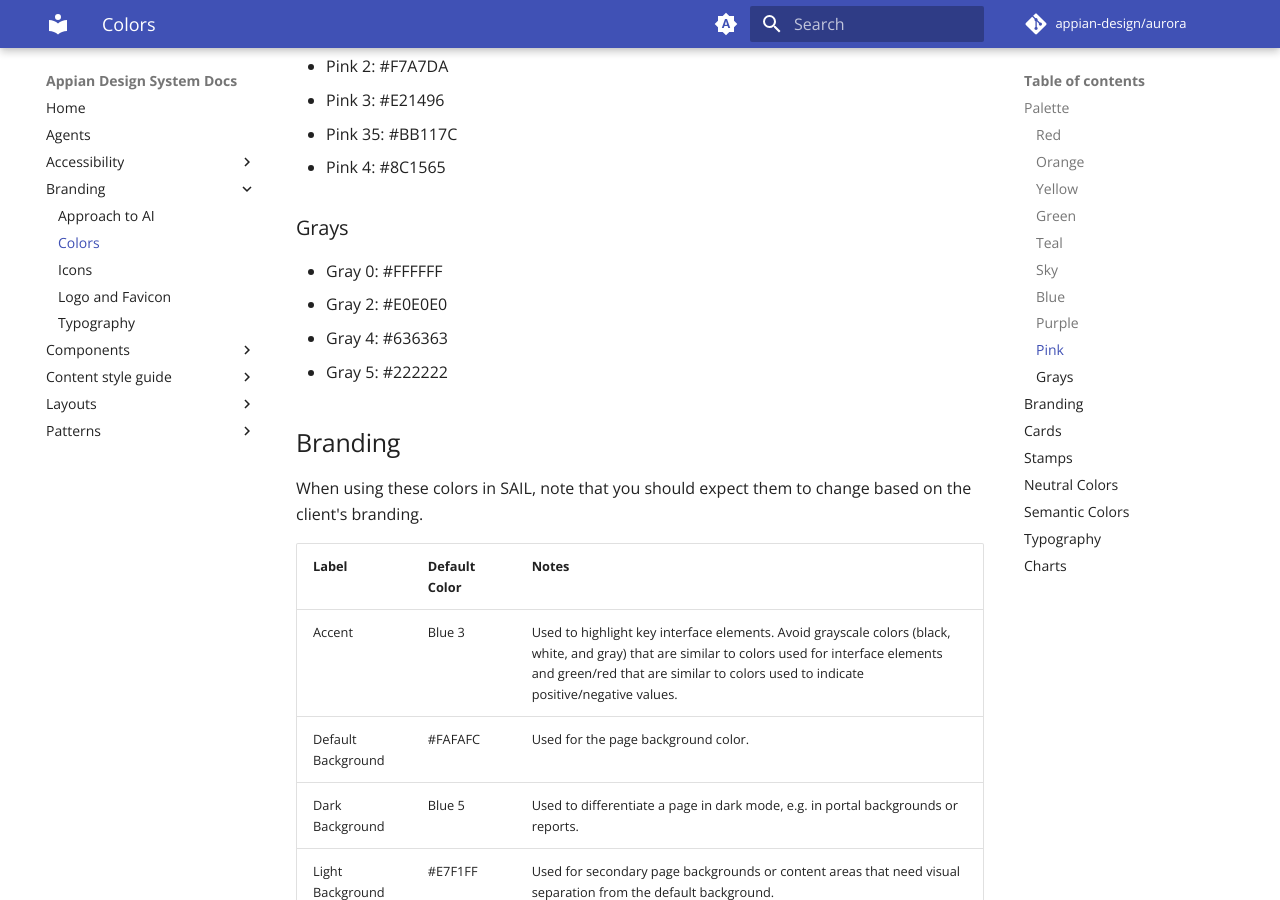
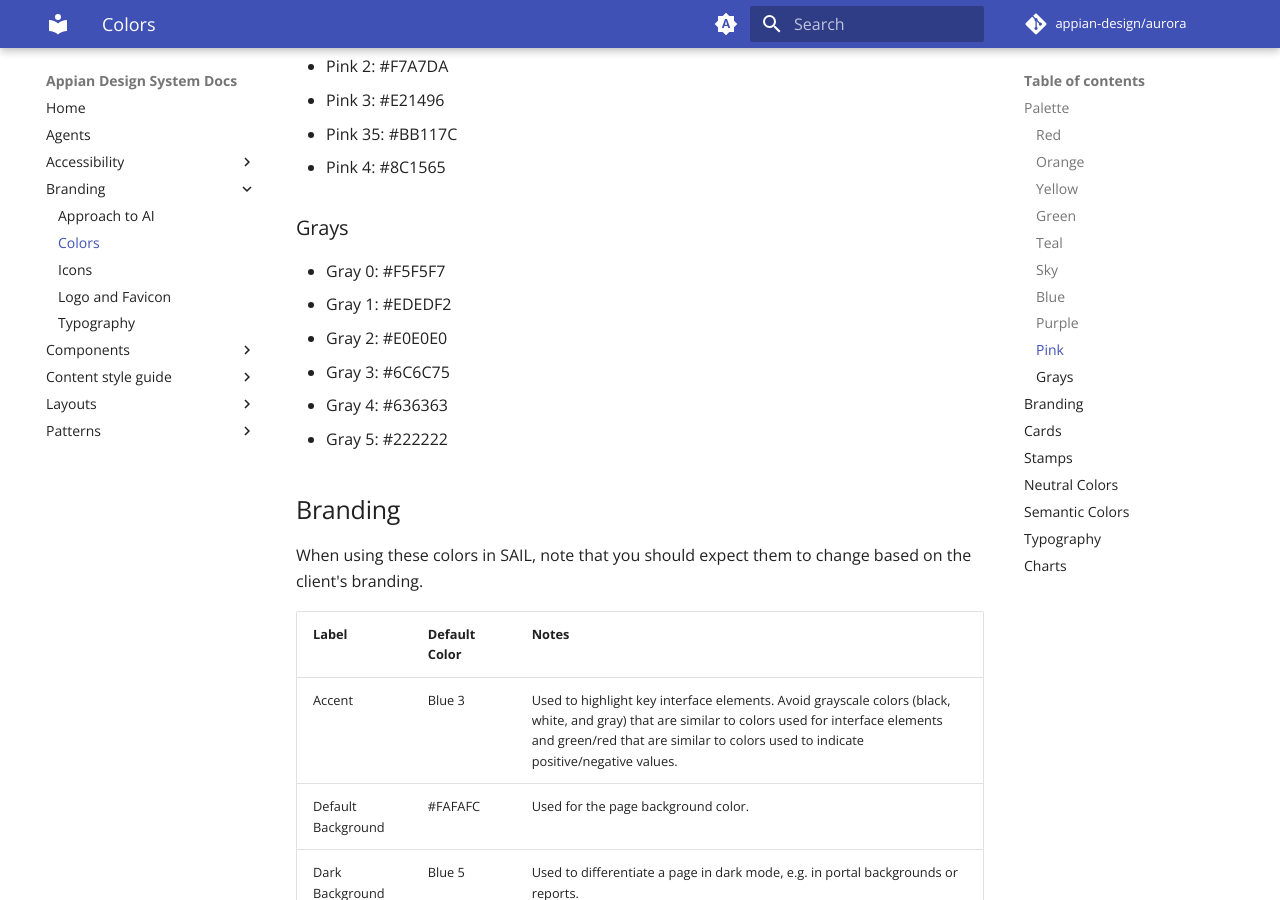
Before and after one commit to appian-design/aurora, an MkDocs documentation site: the page built from docs/branding/colors.md, in a window 1280 px wide and 900 px high, scrolled down 2545 px. Built offline with MkDocs 1.6.1 and Material for MkDocs 9.7.7, drawn with Linux system fonts in a browser that asks for light colours; comment, search, counter and statistics services are not loaded.

Commit message:
updated grays

```diff
--- a/docs/branding/colors.md
+++ b/docs/branding/colors.md
@@ -82,8 +82,10 @@
 - Pink 4: #8C1565
 
 ### Grays
-- Gray 0: #FFFFFF
+- Gray 0: #F5F5F7
+- Gray 1: #EDEDF2
 - Gray 2: #E0E0E0
+- Gray 3: #6C6C75
 - Gray 4: #636363
 - Gray 5: #222222
 
```
